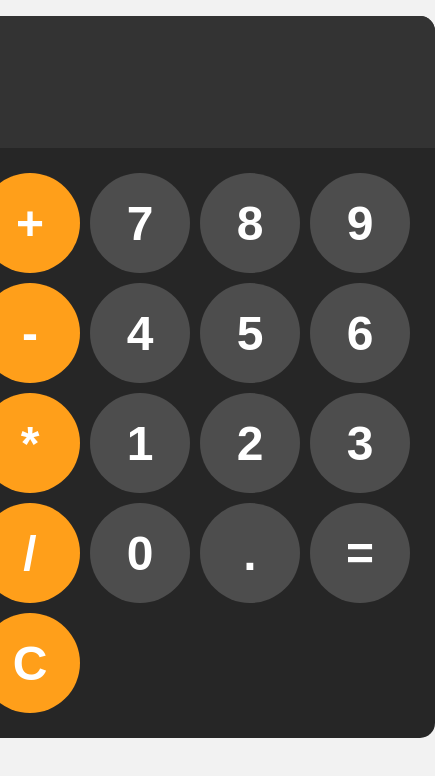
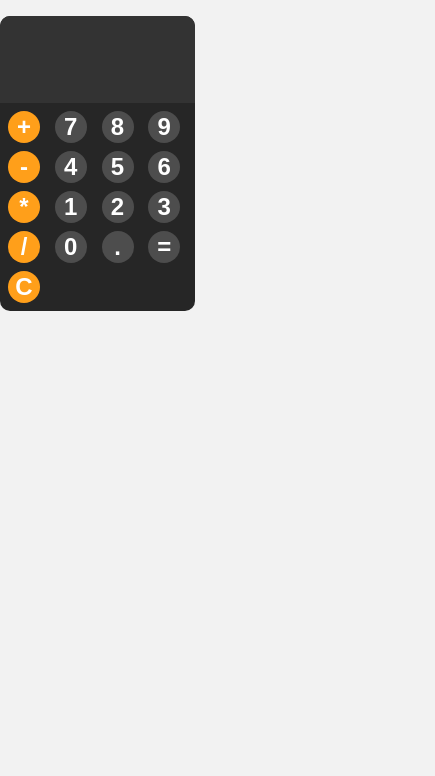
Before and after one commit to Dcassis/calculadora, a plain HTML site: page index.html in a window 390 px wide. Shown: the whole page, 435 px wide, since content can reach past the window. Drawn offline with Linux system fonts and the light colour scheme.

Commit message:
Ajustes de responsividade

```diff
--- a/style.css
+++ b/style.css
@@ -10,15 +10,15 @@ body{
 #calculator{
     font-family: arial, sans-serif;
      background-color: hsl(0, 0%, 15%);
-     border-radius: 15px;
-     max-width: 500px;
+     border-radius: 10px;
+     max-width: 50%;
      overflow: hidden;
 }
 
 #display{
     width: 100%;
-    padding: 20px;
-    font-size: 5rem;
+    padding: 1rem;
+    font-size: 3rem;
     border: none;
     background-color: hsl(0, 0%, 20%);
     color: white;
@@ -28,19 +28,19 @@ body{
 #keys{
     display: grid;
     grid-template-columns: repeat(4, 1fr);
-    gap: 10px;
-    padding: 25px;
+    gap: .5rem;
+    padding: .5rem;
 }
 
 
 button{
-    width: 100px;
-    height:100px;
-    border-radius: 50px;
+    width: 2rem;
+    height:2rem;
+    border-radius: 50%;
     border: none;
     background-color: hsl(0, 0%, 30%);
     color: white;
-    font-size: 3rem;
+    font-size: 1.5rem;
     font-weight: bold;
     cursor: pointer;
 }
```
